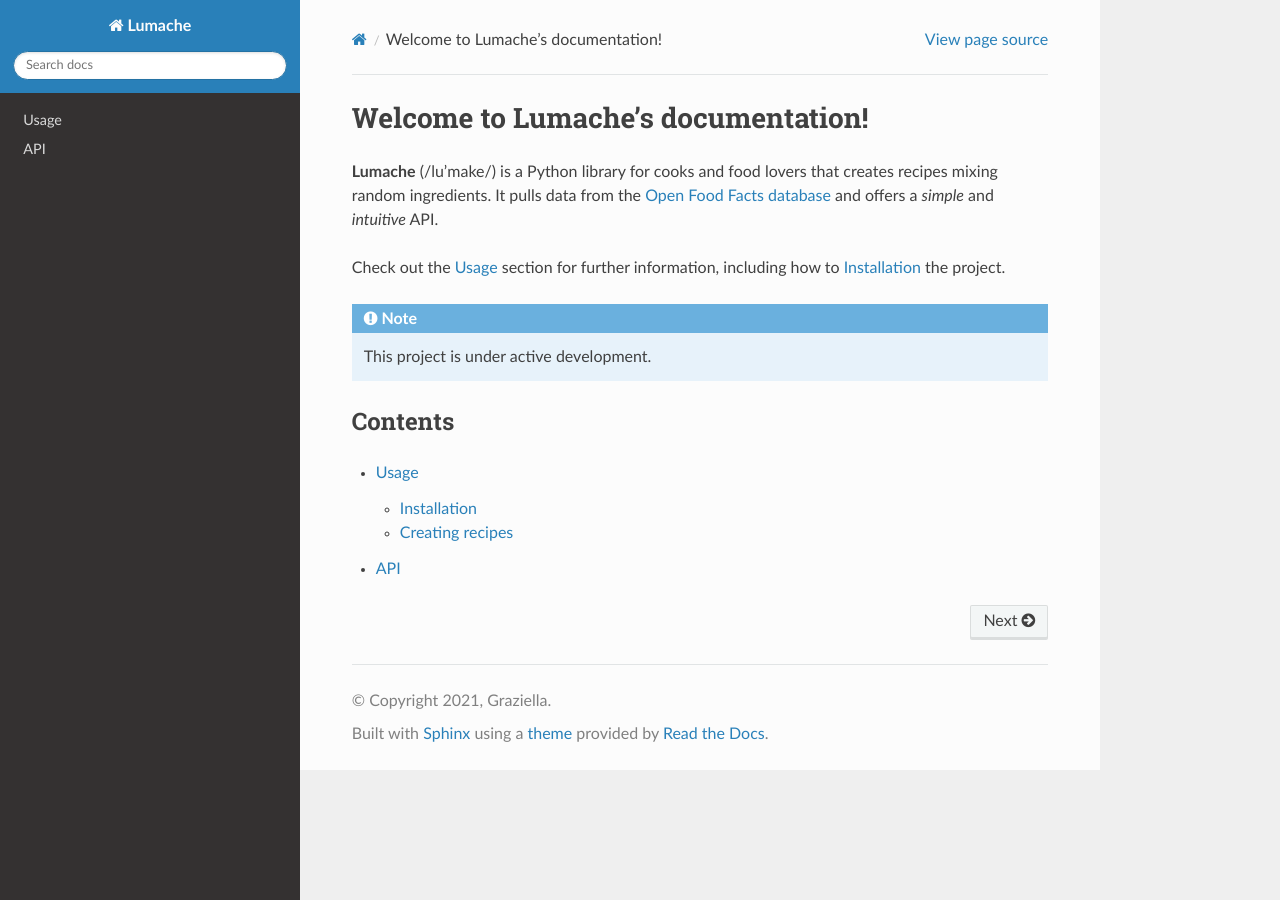
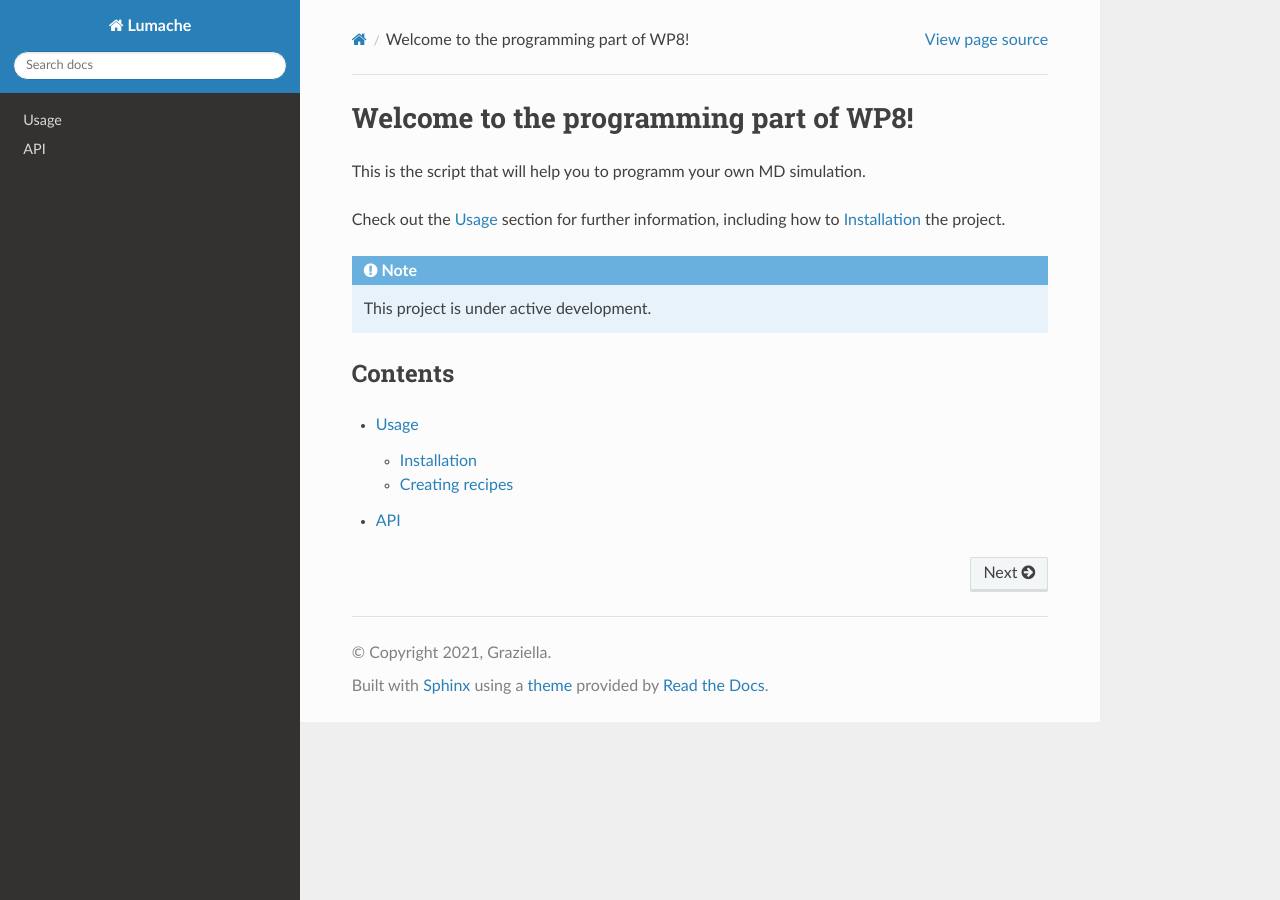
Before and after one commit to Katrin-Drys/WP8_programming, a Sphinx documentation site: the page built from docs/source/index.rst, in a window 1280 px wide. Built offline with Sphinx 7.4.7 and the Read the Docs theme 3.1.0, drawn with Linux system fonts in a browser that asks for light colours.

Commit message:
Update index.rst

```diff
--- a/docs/source/index.rst
+++ b/docs/source/index.rst
@@ -1,10 +1,8 @@
-Welcome to Lumache's documentation!
+Welcome to the programming part of WP8!
 ===================================
 
-**Lumache** (/lu'make/) is a Python library for cooks and food lovers
-that creates recipes mixing random ingredients.
-It pulls data from the `Open Food Facts database <https://world.openfoodfacts.org/>`_
-and offers a *simple* and *intuitive* API.
+This is the script that will help you to programm your own
+MD simulation.
 
 Check out the :doc:`usage` section for further information, including
 how to :ref:`installation` the project.
```
